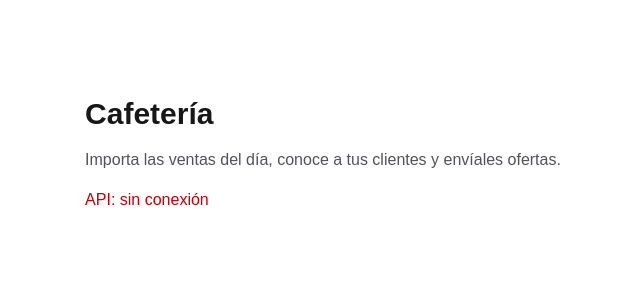
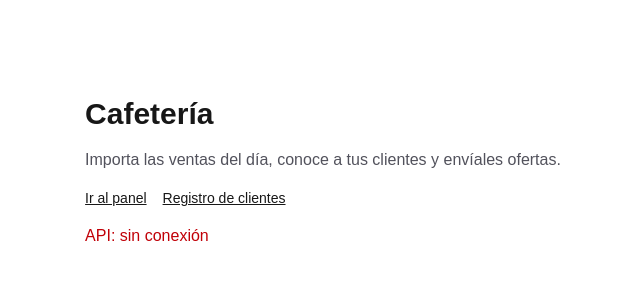
Before and after one commit to DHat3r/Cafeteria, a Next.js app in the folder apps/web/: page / in a window 1280 px wide. Shown: the top 300 px of the page, without its empty margins (317-957 px from the left). Built offline with nearby package versions, Linux system fonts and the light colour scheme; no server answers.

Commit message:
feat: la página de inicio enlaza al panel y al registro

```diff
--- a/apps/web/src/app/page.tsx
+++ b/apps/web/src/app/page.tsx
@@ -1,13 +1,22 @@
+import Link from "next/link";
 import { Suspense } from "react";
 import { ApiStatus } from "./api-status";
 
 export default function Home() {
   return (
-    <main className="mx-auto flex max-w-3xl flex-col gap-4 px-6 py-24">
+    <main className="mx-auto flex max-w-3xl flex-1 flex-col gap-4 px-6 py-24">
       <h1 className="text-3xl font-semibold">Cafetería</h1>
-      <p className="text-zinc-600">
+      <p className="text-zinc-600 dark:text-zinc-400">
         Importa las ventas del día, conoce a tus clientes y envíales ofertas.
       </p>
+      <nav aria-label="Accesos" className="flex gap-4 text-sm font-medium">
+        <Link href="/panel" className="underline">
+          Ir al panel
+        </Link>
+        <Link href="/registro" className="underline">
+          Registro de clientes
+        </Link>
+      </nav>
       {/* El estado se pide en cada visita; Suspense muestra el texto de espera mientras tanto. */}
       <Suspense fallback={<p className="text-zinc-500">API: revisando…</p>}>
         <ApiStatus />
```
